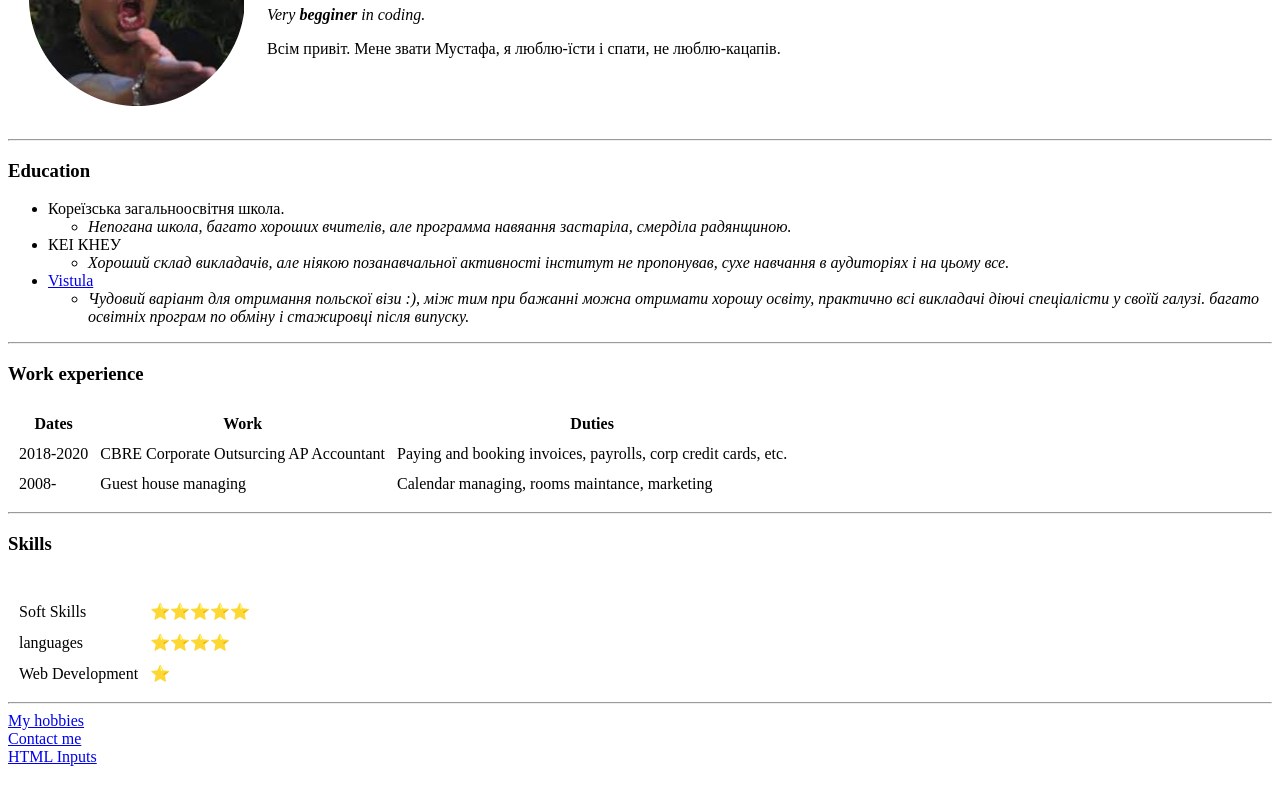
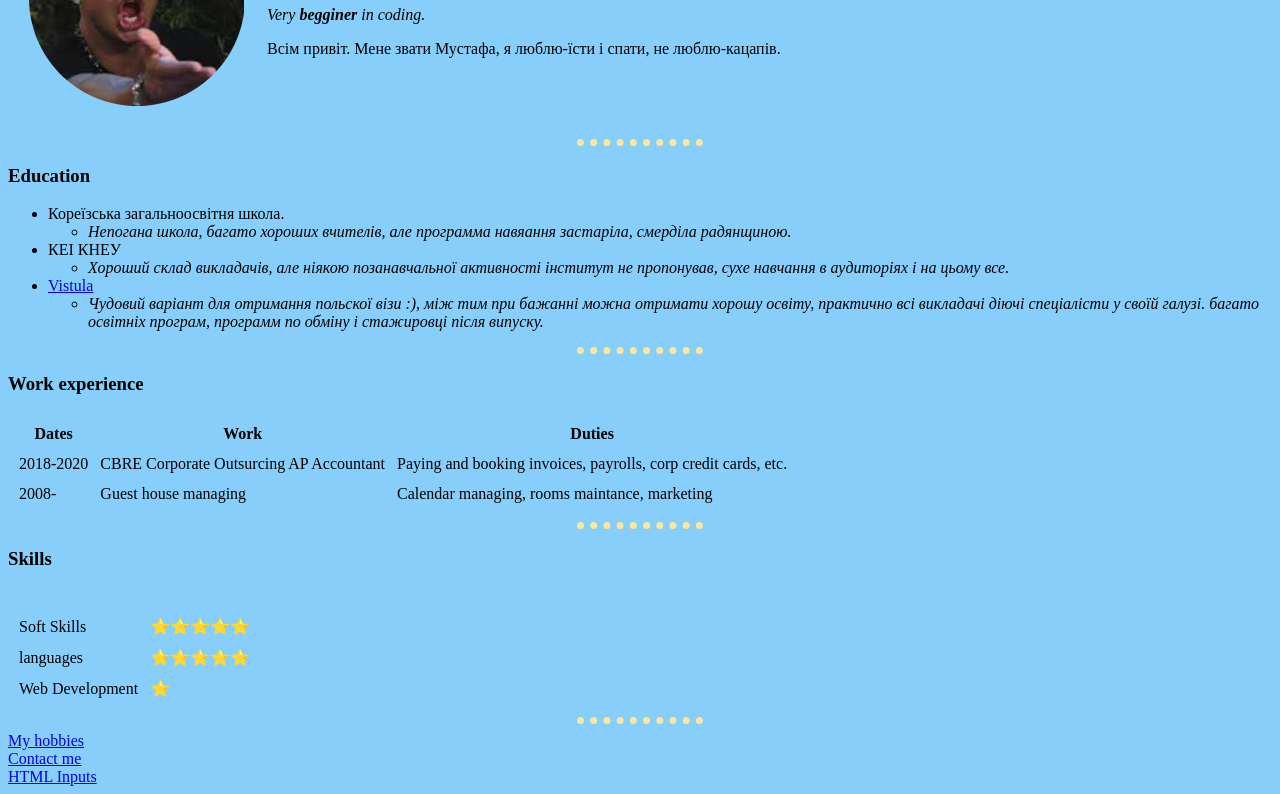
Before and after one commit to musyalta/cv, a plain HTML site: page index.html in a window 1280 px wide. Shown: the part 139-933 px from the top of the page. Drawn offline with Linux system fonts and the light colour scheme.

Commit message:
Add files via upload

```diff
--- a/index.html
+++ b/index.html
@@ -4,6 +4,24 @@
 <head>
   <meta charset="utf-8">
   <title>ጠMustfa's Personal Site</title>
+
+  <style>
+  body {
+  background-color: lightskyblue;
+  }
+  hr {
+    border-style: none;
+    border-top-style: dotted;
+    border-color: #FFE69A;
+    border-width: 7px;
+    height: 0px;
+    width: 10%;
+
+  }
+
+
+  </style>
+
 </head>
 
 <body>
@@ -31,7 +49,7 @@
       </ul>
     <li><a href="https://www.vistula.edu.pl/">Vistula</a>
       <ul>
-        <li><em>Чудовий варіант для отримання польскої візи :), між тим при бажанні можна отримати хорошу освіту, практично всі викладачі діючі спеціалісти у своїй галузі. багато освітніх програм по обміну і стажировці після випуску.</em>
+        <li><em>Чудовий варіант для отримання польскої візи :), між тим при бажанні можна отримати хорошу освіту, практично всі викладачі діючі спеціалісти у своїй галузі. багато освітніх програм, программ по обміну і стажировці після випуску.</em>
         </li>
       </ul>
   </ul>
@@ -69,7 +87,7 @@
         </tr>
         <tr>
           <td>languages</td>
-          <td>⭐⭐⭐⭐</td>
+          <td>⭐⭐⭐⭐⭐</td>
         </tr>
         <tr>
           <td>Web Development</td>
```
